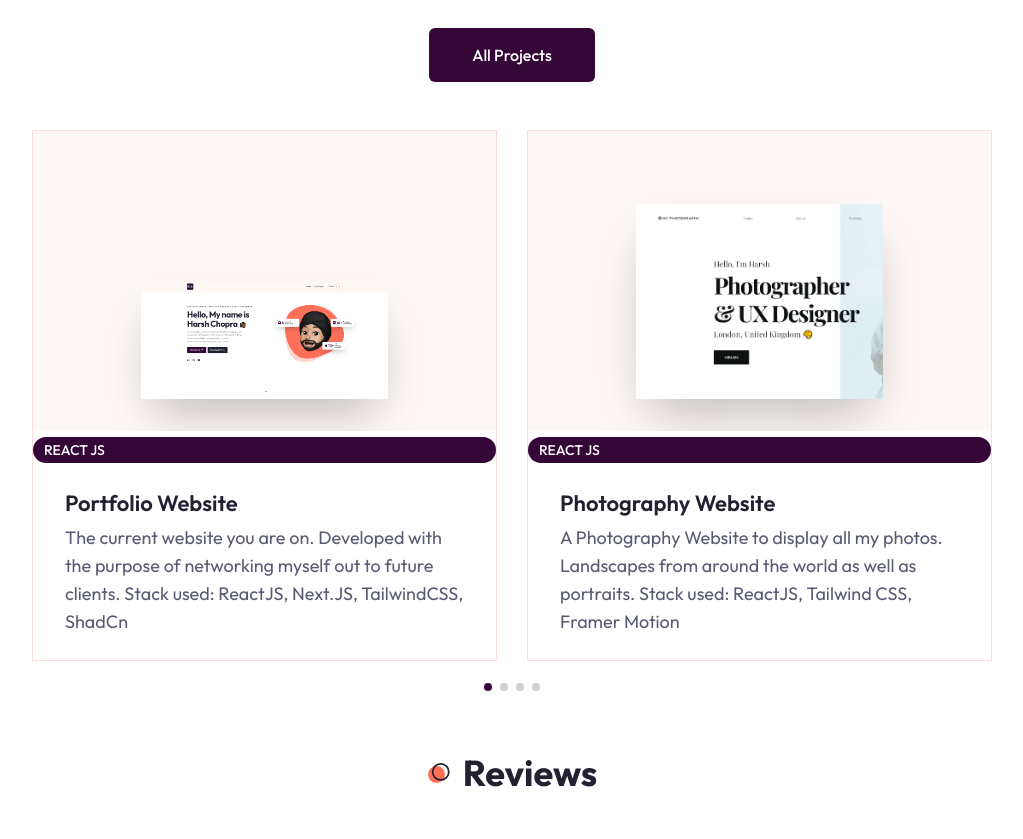
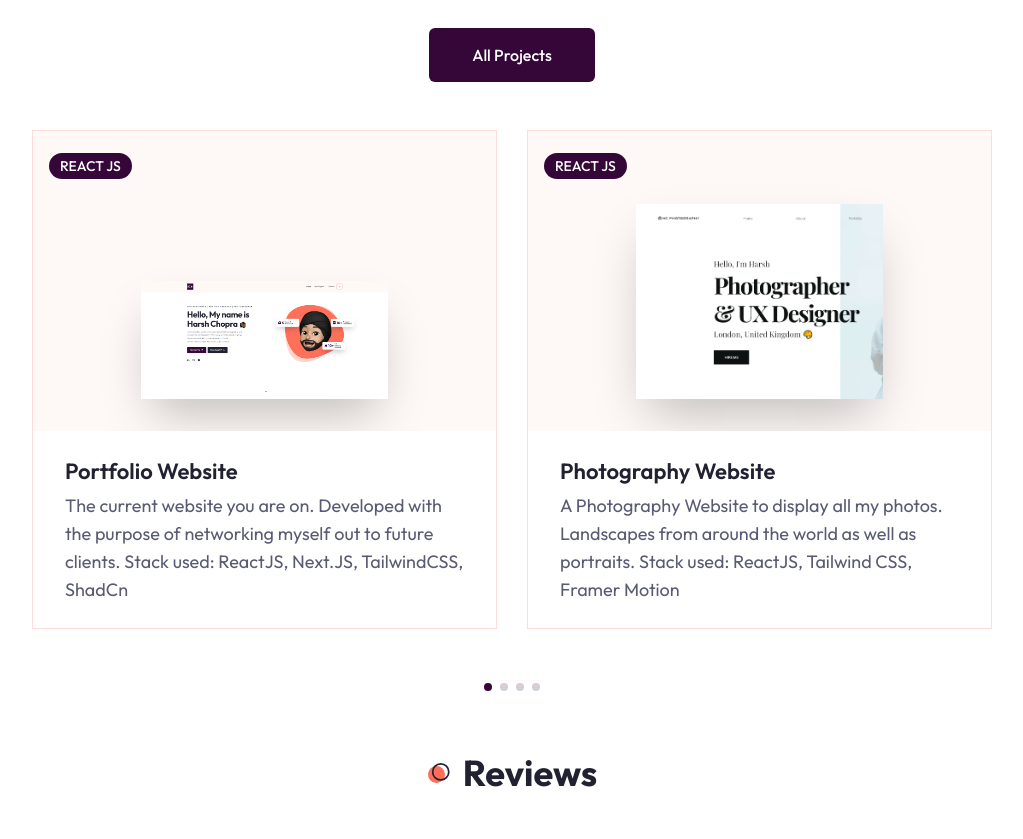
Before and after one commit to HChopra22/personal-portfolio, a Next.js app: page / in a window 1280 px wide. Shown: the part 4140-4979 px from the top of the page, without its empty margins (128-1151 px from the left). Built offline with nearby package versions, Linux system fonts and the light colour scheme.

Commit message:
badge fix and seo

```diff
--- a/app/projects/page.jsx
+++ b/app/projects/page.jsx
@@ -17,7 +17,7 @@ const projectData = [
     category: 'react js',
     name: 'Photography Website',
     description: 'A Photography Website to display all my photos. Landscapes from around the world as well as portraits. Stack used: ReactJS, Tailwind CSS, Framer Motion',
-    link: 'wwww.photog.harshchopra.com',
+    link: 'https://photos.harshchopra.com',
     github: 'https://github.com/HChopra22/photog-portfolio',
   },
   {
@@ -49,7 +49,7 @@ const projectData = [
     category: 'Business Dev',
     name: 'eCommerce Vape Website',
     description: 'An ECommerce Vape website built for client purpose using wordpress CMS and custom JS code.',
-    link: 'www.vapecoco.com',
+    link: 'https://www.vapecoco.com',
     github: 'https://github.com/HChopra22/dissertation-text-final',
   },
 ]
@@ -78,7 +78,7 @@ const Projects = () => {
   return (
     <section className='min-h-screen pt-12'>
       <div className="container mx-auto">
-        <h2 className="section-title mb-8 xl:mb-16 text-center mx-auto">My Projects</h2>
+        <h1 className="section-title mb-8 xl:mb-16 text-center mx-auto">My Projects</h1>
 
         {/* Tabs */}
         <Tabs defaultValue={category} className="mb-24 xl:mb-48">
--- a/components/About.jsx
+++ b/components/About.jsx
@@ -271,7 +271,7 @@ const About = () => {
                           const {imgPath} = item
                           return (
                             <div key={index}>
-                              <Image src={imgPath} width={60} height={60} alt="" priority />
+                              <Image src={imgPath} width={60} height={60} alt="software-tools" priority />
                             </div>
                           )
                         })}
--- a/components/DevImg.jsx
+++ b/components/DevImg.jsx
@@ -2,7 +2,7 @@ import Image from "next/image"
 
 const DevImg = ({containerStyles, imgSrc}) => {
   return <div className={`${containerStyles}`}>
-    <Image src={imgSrc} fill priority alt=""/>
+    <Image src={imgSrc} fill priority alt="dev"/>
   </div>
 }
 
--- a/components/ProjectCard.jsx
+++ b/components/ProjectCard.jsx
@@ -4,12 +4,10 @@ import { Card, CardHeader } from './ui/card'
 import { Badge } from './ui/badge'
 import { Github, Link2Icon } from 'lucide-react'
 
-
-
-const ProjectCard = ({project}) => {
+const ProjectCard = ({ project }) => {
   return (
     <Card className='group overflow-hidden mx-auto relative'>
-      <CardHeader className='p-0'>
+      <CardHeader className='p-0 relative'>
         {/*image */}
         <div className='relative w-full h-[300px] flex items-center justify-center bg-tertiary dark:bg-secondary/40 xl:bg-work_project_bg_light xl:bg-[110%] xl:dark:bg-work_project_bg_dark xl:dark:bg-[110%] xl:bg-no-repeat overflow-hidden'>
           <Image
@@ -17,23 +15,34 @@ const ProjectCard = ({project}) => {
             src={project.image}
             width={247}
             height={250}
-            alt=''
+            alt={project.name}
             priority
           />
           {/*buttons */}
           <div className='flex gap-x-4'>
-            <Link href={project.link} className='bg-secondary w-[54px] h-[54px] rounded-full flex justify-center items-center scale-0 opacity-0 group-hover:scale-100 group-hover:opacity-100 transition-all duration-200'><Link2Icon className='text-white'/>
+            <Link
+              href={project.link}
+              className='bg-secondary w-[54px] h-[54px] rounded-full flex justify-center items-center scale-0 opacity-0 group-hover:scale-100 group-hover:opacity-100 transition-all duration-200'
+            >
+              <Link2Icon className='text-white' />
             </Link>
-            <Link href={project.github} className='bg-secondary w-[54px] h-[54px] rounded-full flex justify-center items-center scale-0 opacity-0 group-hover:scale-100 group-hover:opacity-100 transition-all duration-300'><Github className='text-white'/>
+            <Link
+              href={project.github}
+              className='bg-secondary w-[54px] h-[54px] rounded-full flex justify-center items-center scale-0 opacity-0 group-hover:scale-100 group-hover:opacity-100 transition-all duration-300'
+            >
+              <Github className='text-white' />
             </Link>
           </div>
         </div>
-        <Badge className='uppercase text-sm font-medium mb-2 absoulte z-10 top-4 left-4 xl:top-4 xl:left-5'>{project.category}</Badge>
+        {/* Badge */}
+        <Badge className='uppercase text-sm font-medium mb-2 absolute z-10 top-4 left-4 xl:top-4 xl:left-5'>
+          {project.category}
+        </Badge>
       </CardHeader>
-        <div className='h-full px-8 py-6'>
-          <h4 className='h4 mb-1'>{project.name}</h4>
-          <p className='text-muted-foreground text-lg'>{project.description}</p>
-        </div>
+      <div className='h-full px-8 py-6'>
+        <h4 className='h4 mb-1'>{project.name}</h4>
+        <p className='text-muted-foreground text-lg'>{project.description}</p>
+      </div>
     </Card>
   )
 }
--- a/components/Reviews.jsx
+++ b/components/Reviews.jsx
@@ -56,7 +56,7 @@ const Reviews = () => {
                 <Card className='bg-tertiary dark:bg-secondary/40 p-8 min-h-[300px]'>
                   <CardHeader className='p-0 mb-5'>
                     <div className="flex items-center gap-x-4">
-                      <Image src={person.avatar} width={70} height={70} alt="" priority/>
+                      <Image src={person.avatar} width={70} height={70} alt={person.name} priority/>
                       <div className="flex flex-col">
                         <CardTitle>{person.name}</CardTitle>
                         <p>{person.job}</p>
```
